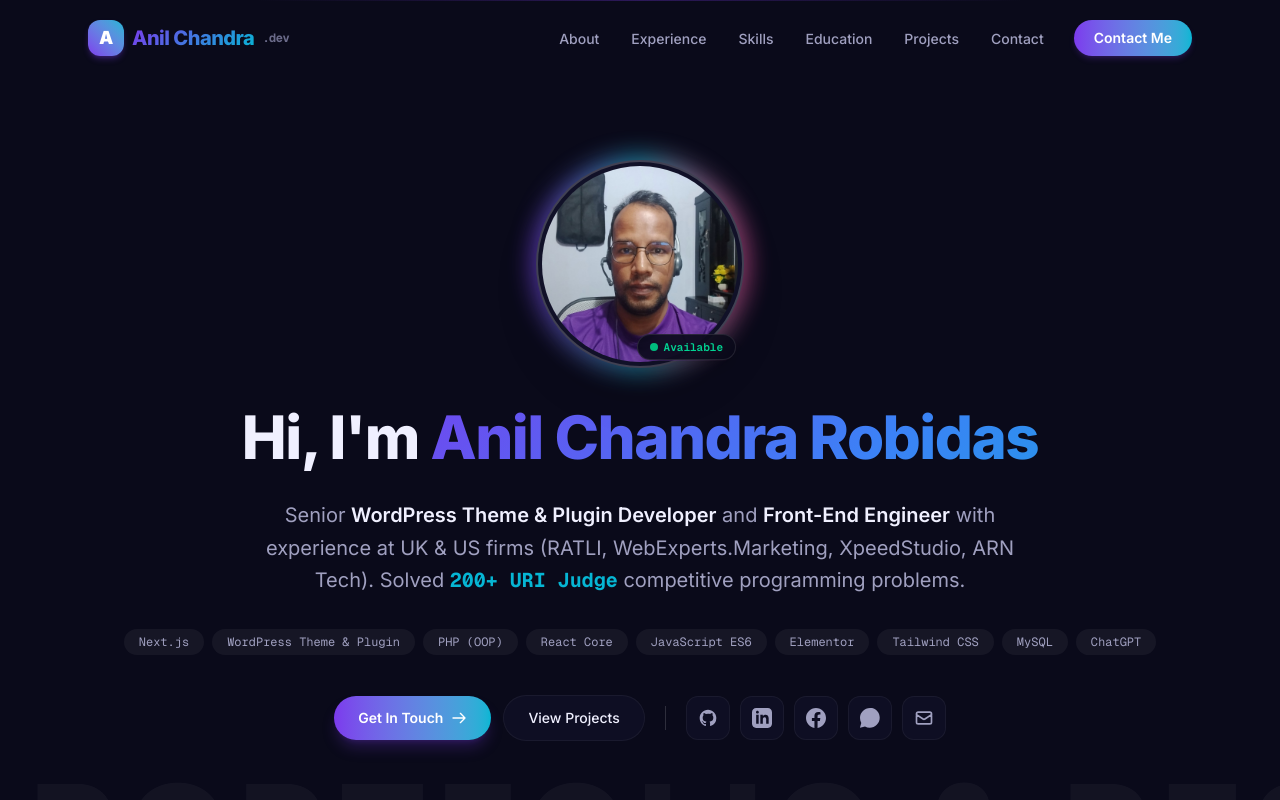
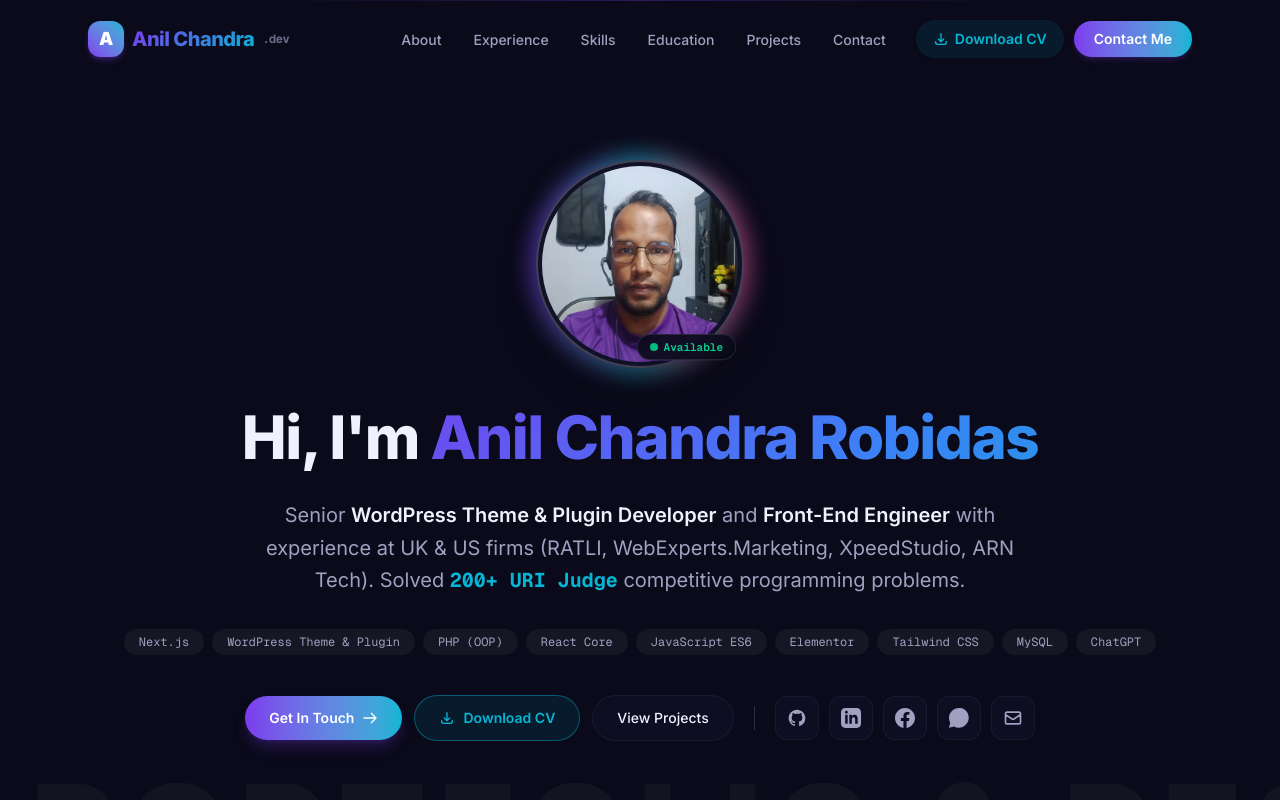
Before and after one commit to anil-chandra-robidas/RD-Portfolio, a Next.js app: page / in a window 1280 px wide. Shown: the top 800 px of the page. Built offline with nearby package versions, Linux system fonts and the light colour scheme.

Commit message:
Add downloadable CV and Download CV button to navigation & hero

```diff
--- a/src/app/components/AboutSection.tsx
+++ b/src/app/components/AboutSection.tsx
@@ -154,7 +154,7 @@
           {/* Hero CTA & Social Media Buttons */}
           <div className="mt-10 flex flex-col sm:flex-row items-center justify-center gap-5">
             {/* Primary Action Buttons */}
-            <div className="flex items-center gap-3">
+            <div className="flex flex-wrap items-center justify-center gap-3">
               <a
                 href="#contact"
                 className="inline-flex items-center gap-2 rounded-full bg-gradient-to-r from-accent-violet to-accent-cyan px-6 py-3 text-sm font-semibold text-white shadow-lg shadow-accent-violet/25 transition-all duration-300 hover:scale-105 hover:shadow-xl hover:shadow-accent-violet/40 cursor-pointer"
@@ -163,6 +163,16 @@
                 <svg className="h-4 w-4" fill="none" viewBox="0 0 24 24" stroke="currentColor" strokeWidth={2}>
                   <path strokeLinecap="round" strokeLinejoin="round" d="M14 5l7 7m0 0l-7 7m7-7H3" />
                 </svg>
+              </a>
+              <a
+                href="/Anil_Chandra_Robidas_CV.pdf"
+                download="Anil_Chandra_Robidas_CV.pdf"
+                className="inline-flex items-center gap-2 rounded-full border border-accent-cyan/40 bg-accent-cyan/10 px-6 py-3 text-sm font-semibold text-accent-cyan transition-all duration-300 hover:bg-accent-cyan hover:text-bg-primary hover:shadow-lg hover:shadow-accent-cyan/30 hover:scale-105 cursor-pointer"
+              >
+                <svg className="h-4 w-4" fill="none" viewBox="0 0 24 24" stroke="currentColor" strokeWidth={2}>
+                  <path strokeLinecap="round" strokeLinejoin="round" d="M4 16v1a3 3 0 003 3h10a3 3 0 003-3v-1m-4-4l-4 4m0 0l-4-4m4 4V4" />
+                </svg>
+                <span>Download CV</span>
               </a>
               <a
                 href="#projects"
--- a/src/app/components/Navbar.tsx
+++ b/src/app/components/Navbar.tsx
@@ -60,7 +60,17 @@
               </a>
             </li>
           ))}
-          <li className="ml-3">
+          <li className="ml-3 flex items-center gap-2.5">
+            <a
+              href="/Anil_Chandra_Robidas_CV.pdf"
+              download="Anil_Chandra_Robidas_CV.pdf"
+              className="inline-flex items-center gap-1.5 rounded-full border border-accent-cyan/40 bg-accent-cyan/10 px-4 py-2 text-sm font-semibold text-accent-cyan shadow-sm transition-all duration-300 hover:bg-accent-cyan hover:text-bg-primary hover:shadow-md hover:shadow-accent-cyan/30 hover:scale-105 cursor-pointer outline-none focus:outline-none"
+            >
+              <svg className="h-4 w-4" fill="none" viewBox="0 0 24 24" stroke="currentColor" strokeWidth={2}>
+                <path strokeLinecap="round" strokeLinejoin="round" d="M4 16v1a3 3 0 003 3h10a3 3 0 003-3v-1m-4-4l-4 4m0 0l-4-4m4 4V4" />
+              </svg>
+              <span>Download CV</span>
+            </a>
             <a
               href="#contact"
               className="inline-flex items-center rounded-full bg-gradient-to-r from-accent-violet to-accent-cyan px-5 py-2 text-sm font-semibold text-white shadow-md shadow-accent-violet/20 transition-transform duration-300 hover:scale-105 hover:shadow-lg hover:shadow-accent-violet/30 cursor-pointer outline-none focus:outline-none border-none"
@@ -116,13 +126,26 @@
               {link.label}
             </a>
           ))}
+          <div className="mt-4 flex flex-col items-center gap-3 w-full max-w-xs">
+            <a
+              href="/Anil_Chandra_Robidas_CV.pdf"
+              download="Anil_Chandra_Robidas_CV.pdf"
+              onClick={() => setMobileOpen(false)}
+              className="inline-flex w-full items-center justify-center gap-2 rounded-full border border-accent-cyan/50 bg-accent-cyan/10 px-8 py-3 text-base font-semibold text-accent-cyan cursor-pointer outline-none focus:outline-none transition-transform hover:scale-105"
+            >
+              <svg className="h-5 w-5" fill="none" viewBox="0 0 24 24" stroke="currentColor" strokeWidth={2}>
+                <path strokeLinecap="round" strokeLinejoin="round" d="M4 16v1a3 3 0 003 3h10a3 3 0 003-3v-1m-4-4l-4 4m0 0l-4-4m4 4V4" />
+              </svg>
+              <span>Download CV</span>
+            </a>
             <a
               href="#contact"
               onClick={() => setMobileOpen(false)}
-            className="mt-4 inline-flex items-center rounded-full bg-gradient-to-r from-accent-violet to-accent-cyan px-8 py-3 text-lg font-semibold text-white cursor-pointer outline-none focus:outline-none border-none"
+              className="inline-flex w-full items-center justify-center rounded-full bg-gradient-to-r from-accent-violet to-accent-cyan px-8 py-3 text-base font-semibold text-white cursor-pointer outline-none focus:outline-none border-none shadow-lg shadow-accent-violet/25"
             >
               Contact Me
             </a>
+          </div>
         </nav>
       </div>
     </header>
```
Also changed, not shown: 1 other file (tests, documents, lock files or other folders). Lines whose indentation alone changed are shown as unchanged.
